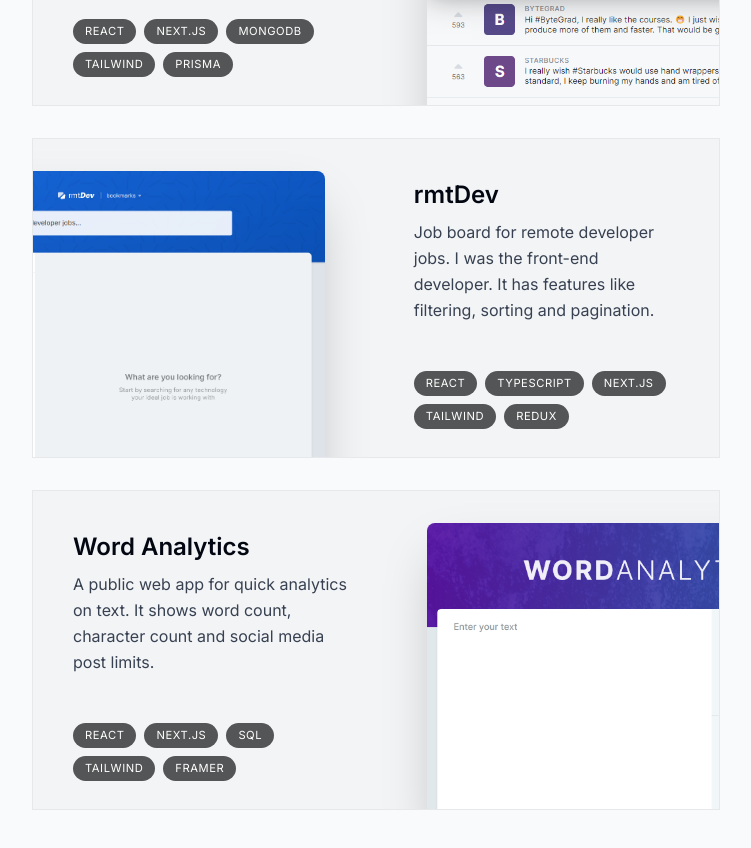
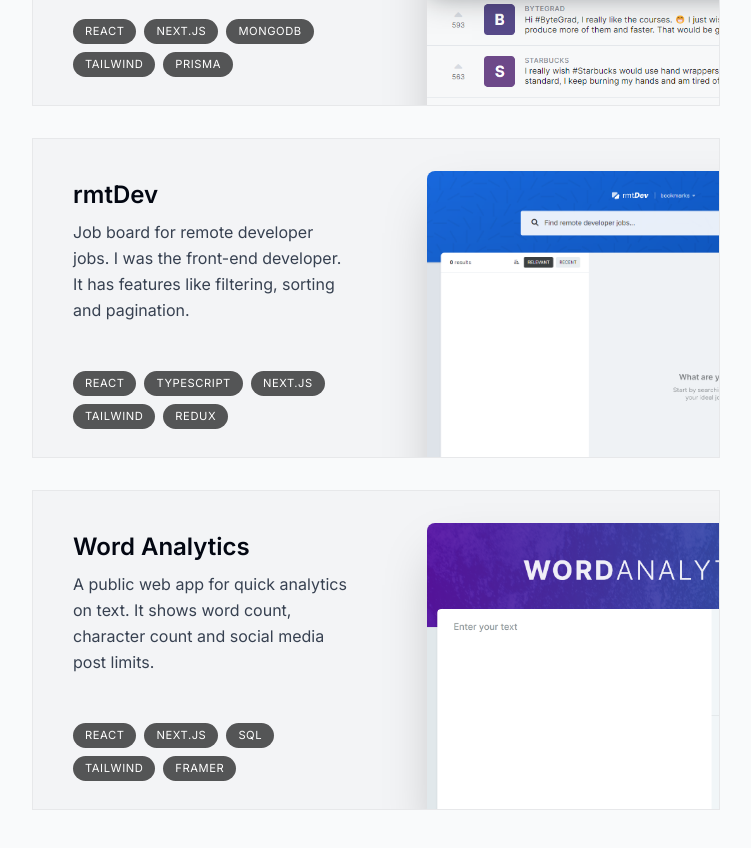
Before and after one commit to isamail-el-youssefi/Portfolio-NextJS-FramerMotion, a Next.js app: page / in a window 1280 px wide. Shown: the part 1600-2448 px from the top of the page, without its empty margins (264-1015 px from the left). Built offline with nearby package versions, Linux system fonts and the light colour scheme.

Commit message:
use scroll for the projects section

```diff
--- /dev/null
+++ b/components/project.tsx
@@ -0,0 +1,53 @@
+"use client";
+
+import { projectsData } from "@/lib/data";
+import { useScroll, motion } from "framer-motion";
+import Image from "next/image";
+import { useRef } from "react";
+
+type ProjectProps = (typeof projectsData)[number];
+
+export const Project = ({
+  title,
+  description,
+  tags,
+  imageUrl,
+}: ProjectProps) => {
+  const ref = useRef<HTMLDivElement>(null);
+  const { scrollYProgress } = useScroll({
+    target: ref,
+    offset: ["0 1", "1.33 1"],
+  });
+
+  return (
+    <motion.div
+      ref={ref}
+      style={{ scale: scrollYProgress, opacity: scrollYProgress }}
+      className="mb-3 sm:mb-8 last:mb-0"
+    >
+      <section className="group bg-gray-100 max-w-[43rem] border border-black/5 overflow-hidden sm:pr-8 relative sm:h-[20rem]  hover:bg-gray-200/70 hover:shadow-md transition">
+        <div className="pt-4 pb-7 px-5 sm:pl-10 sm:pr-2 sm:pt-10 sm:max-w-[50%] flex flex-col h-full group-even:ml-[21.3rem]">
+          <h3 className="text-2xl font-semibold">{title}</h3>
+          <p className="mt-2 leading-relaxed text-gray-700">{description}</p>
+          <ul className="flex flex-wrap  mt-4 gap-2 sm:mt-auto">
+            {tags.map((tag, i) => (
+              <li
+                className="bg-black/[0.65] px-3 py-1 text-[0.7rem] uppercase tracking-wider text-white rounded-full"
+                key={i}
+              >
+                {tag}
+              </li>
+            ))}
+          </ul>
+        </div>
+
+        <Image
+          src={imageUrl}
+          alt={`Project ${title}`}
+          quality={95}
+          className="absolute top-8 -right-40 w-[28.25rem] rounded-t-lg shadow-2xl || group-odd:[initial] group-even:-left-40 || group-hover:scale-[1.04] group-hover:-translate-x-3 group-hover:translate-y-3 group-hover:-rotate-2 || group-even:group-hover:rotate-2 group-even:group-hover:translate-y-3 group-even:group-hover:translate-x-3 transition"
+        />
+      </section>
+    </motion.div>
+  );
+};
--- a/components/projects.tsx
+++ b/components/projects.tsx
@@ -2,6 +2,7 @@
 import SectionHeading from "./section-heading";
 import React from "react";
 import Image from "next/image";
+import { Project } from "./project";
 
 export default function Projects() {
   return (
@@ -17,33 +18,3 @@
     </section>
   );
 }
-
-type ProjectProps = (typeof projectsData)[number];
-
-const Project = ({ title, description, tags, imageUrl }: ProjectProps) => {
-  return (
-    <section className="group bg-gray-100 max-w-[43rem] border border-black/5 overflow-hidden sm:pr-8 relative sm:h-[20rem] mb-3 sm:mb-8 last:mb-0 hover:bg-gray-200/70 hover:shadow-md transition">
-      <div className="pt-4 pb-7 px-5 sm:pl-10 sm:pr-2 sm:pt-10 sm:max-w-[50%] flex flex-col h-full group-even:ml-[21.3rem]">
-        <h3 className="text-2xl font-semibold">{title}</h3>
-        <p className="mt-2 leading-relaxed text-gray-700">{description}</p>
-        <ul className="flex flex-wrap  mt-4 gap-2 sm:mt-auto">
-          {tags.map((tag, i) => (
-            <li
-              className="bg-black/[0.65] px-3 py-1 text-[0.7rem] uppercase tracking-wider text-white rounded-full"
-              key={i}
-            >
-              {tag}
-            </li>
-          ))}
-        </ul>
-      </div>
-
-      <Image
-        src={imageUrl}
-        alt={`Project ${title}`}
-        quality={95}
-        className="absolute top-8 -right-40 w-[28.25rem] rounded-t-lg shadow-2xl || group-odd:[initial] group-even:-left-40"
-      />
-    </section>
-  );
-};
```
